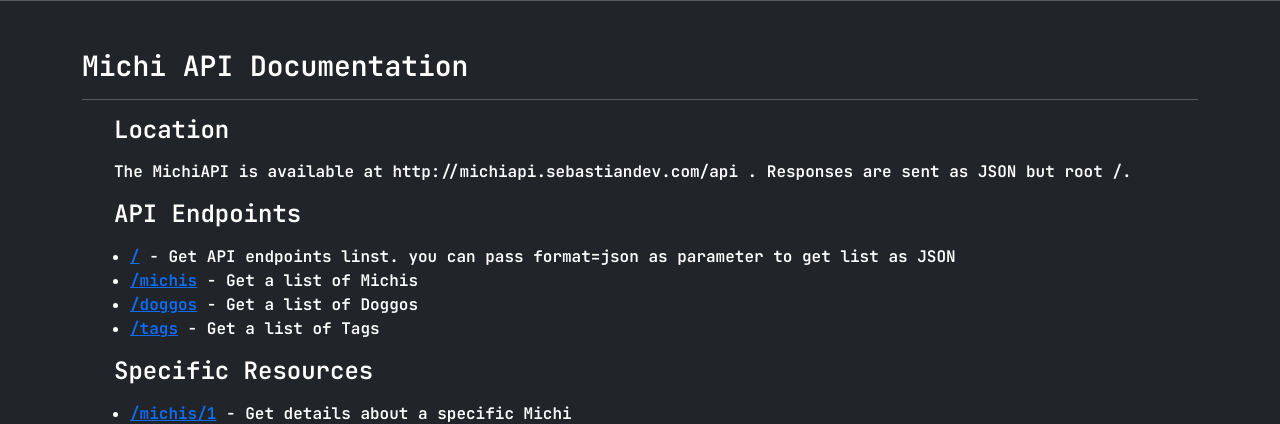
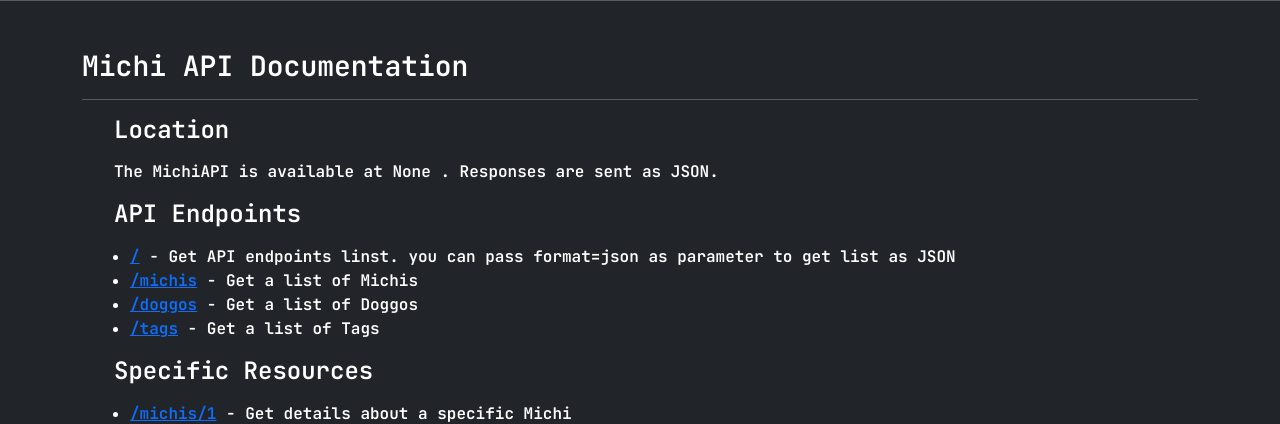
Before and after one commit to tiancho99/michiapi, a Flask app: page /documentation in a window 1280 px wide. Shown: the part 56-480 px from the top of the page. Run offline with Flask 3, Linux system fonts and the light colour scheme; parts of the project's set-up code (start-up, migrations or seed data) failed here and were passed over; some libraries are stand-ins or nearby versions.

Commit message:
Change static endpoint to dynamic from environment vars

```diff
--- a/app/api/routes.py
+++ b/app/api/routes.py
@@ -5,7 +5,6 @@ from app import db_manager
 from app.utils.response import success_response, error_response
 
 import os
-
 
 @michi_api.route("/")
 @limiter.limit("100/hour", override_defaults=False)
--- a/app/templates/documentation.html
+++ b/app/templates/documentation.html
@@ -37,7 +37,7 @@
 
     <div class="endponints ms-3 white">
         <h4 class="m-3">Location</h4>
-            <p class="m-3">The MichiAPI is available at http://michiapi.sebastiandev.com/api . Responses are sent as JSON but root /.
+            <p class="m-3">The MichiAPI is available at {{ endpoint }} . Responses are sent as JSON.
         <h4 class="m-3">API Endpoints</h4>
         <ul>
             <li><a href="{{ url_for('michiapi.api', format='json') }}">/</a> - Get API endpoints linst. you can pass format=json as parameter to get list as JSON</li>
--- a/main.py
+++ b/main.py
@@ -21,7 +21,8 @@ def home():
 
 @app.route("/documentation")
 def documentation():
-    return render_template("documentation.html")
+    endpoint = os.environ.get("MICHIAPI_ENDPOINT")
+    return render_template("documentation.html", endpoint=endpoint)
 
 @app.route("/about")
 def about():
```
